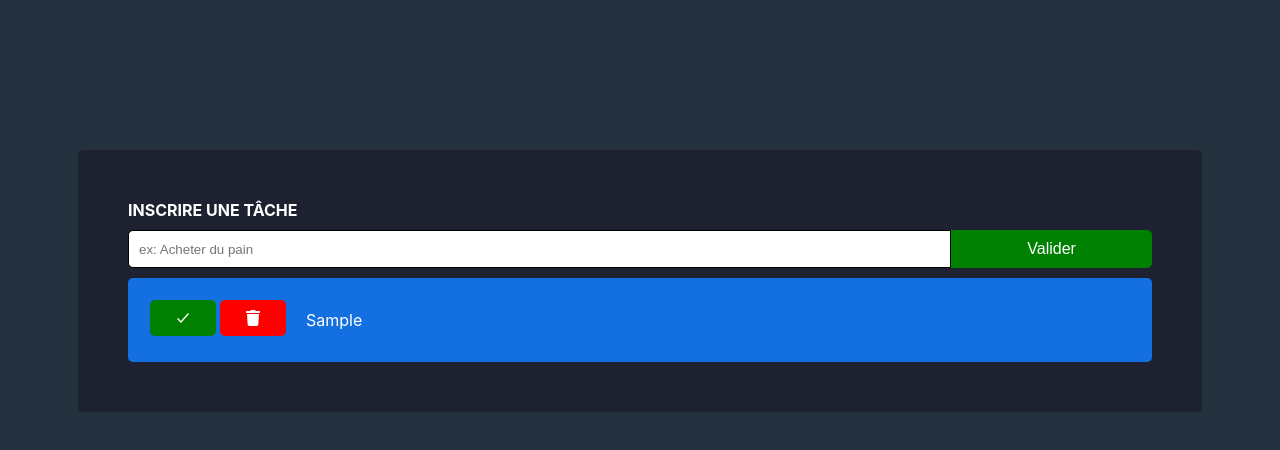
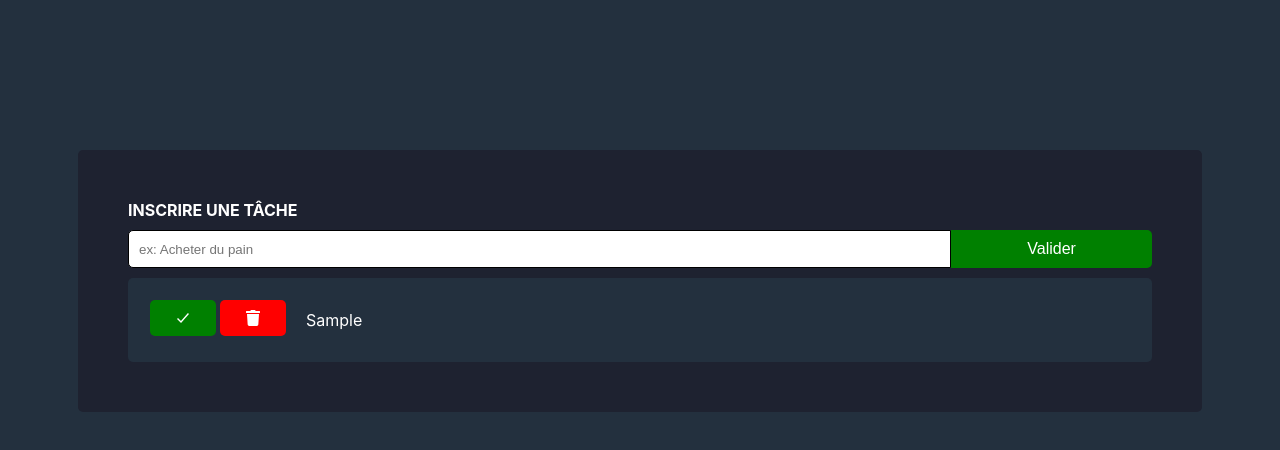
Before and after one commit to AxelRaboit/Training-ReactJS-Todo-using-useState-useReduce-localStorage-multiple-files, a React (Create React App) app: page / in a window 1280 px wide. Both pictures are taken after typing "Sample" into the empty fields and a click on the button "Valider". Shown: the top 450 px of the page. Built offline with nearby package versions, Linux system fonts and the light colour scheme.

Commit message:
change li color when the task is not complete

```diff
--- a/src/components/todo/Todo.css
+++ b/src/components/todo/Todo.css
@@ -16,7 +16,7 @@ ul {
 }
 
 .incompletList {
-    background-color: #1470e0;
+    background-color: #23303e;
 }
 
 .todoButtons {
```
